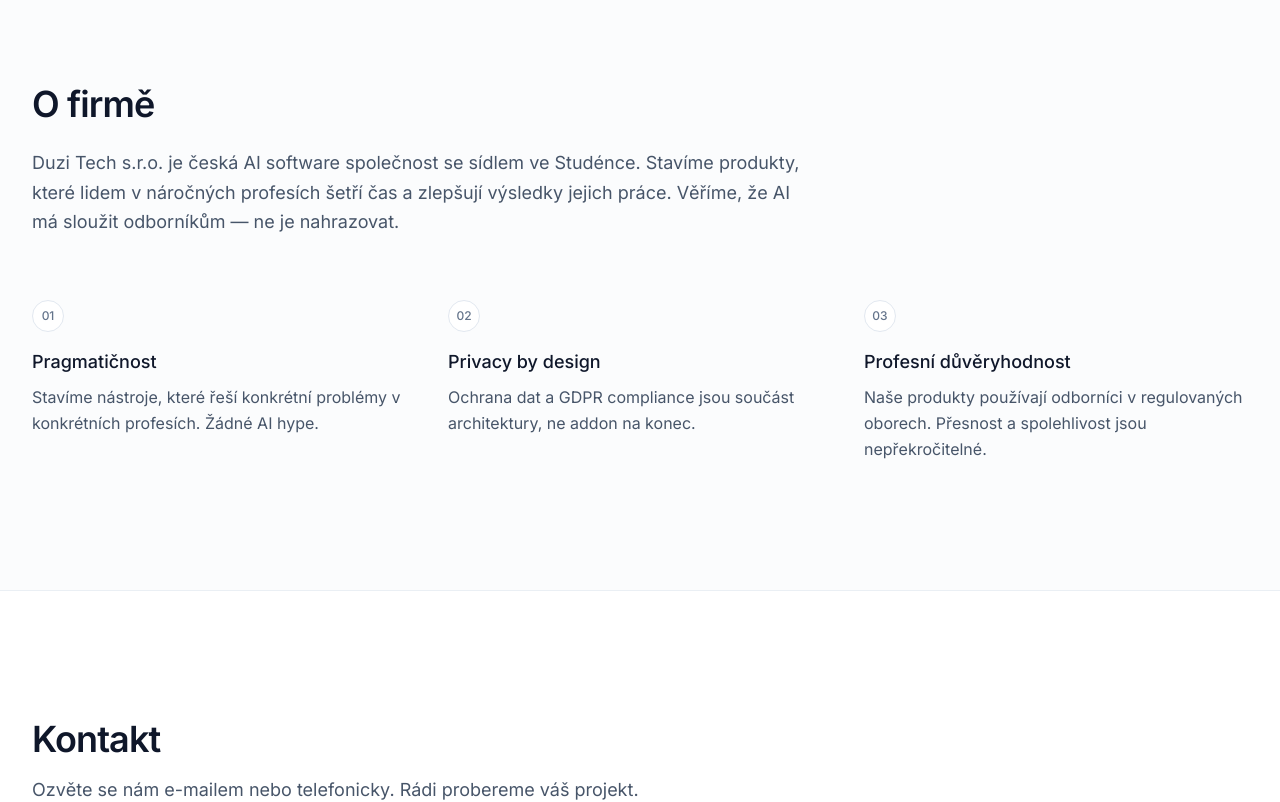
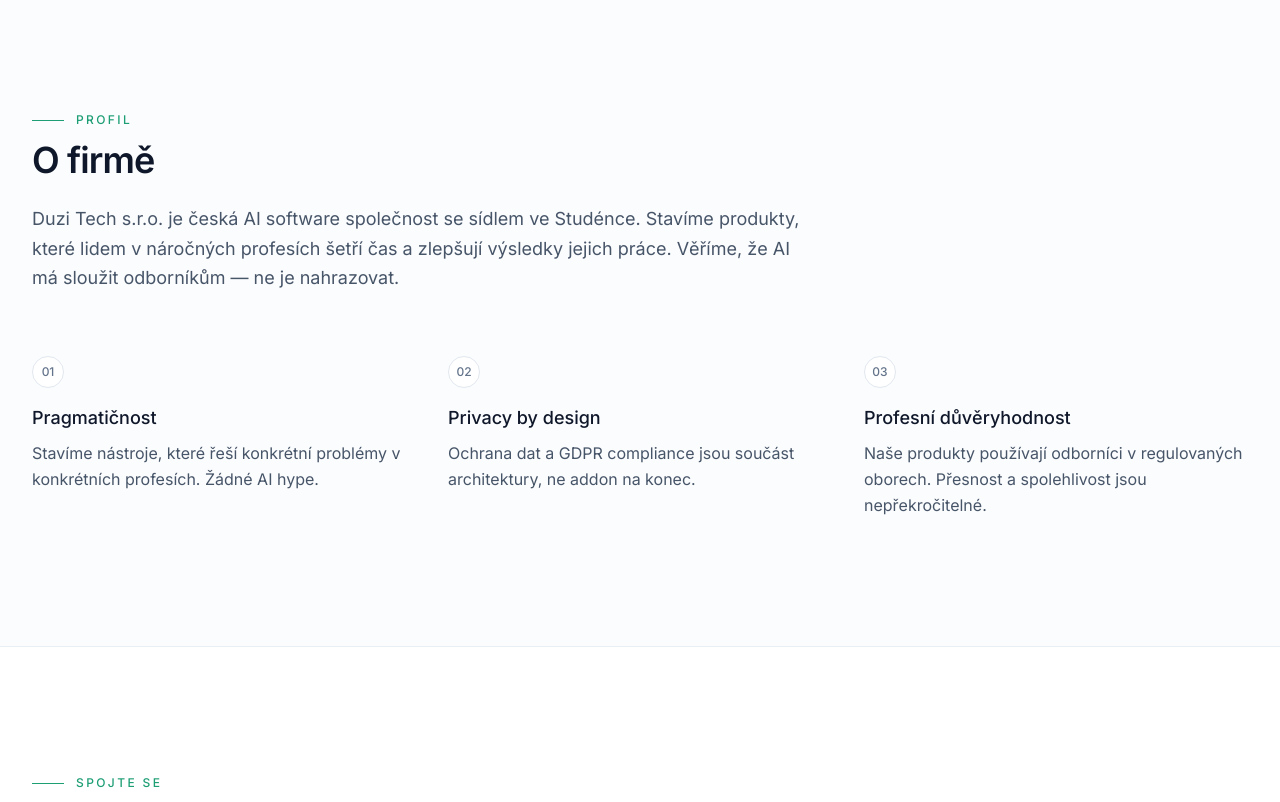
Before and after one commit to duzidavid/duzi-tech, a Next.js app: page / in a window 1280 px wide. Shown: the part 1540-2342 px from the top of the page. Built offline with nearby package versions, Linux system fonts and the light colour scheme.

Commit message:
feat: section eyebrows with accent dash
Shared SectionEyebrow component (8px brand dash + uppercase label)
applied to all three section headings: SLUŽBY (Co děláme), PROFIL
(O firmě), SPOJTE SE (Kontakt).

```diff
--- a/components/About.tsx
+++ b/components/About.tsx
@@ -1,4 +1,5 @@
 import { Container } from './Container';
+import { SectionEyebrow } from './SectionEyebrow';
 
 const values = [
   {
@@ -23,6 +24,7 @@
     <section id="o-firme" className="border-t border-slate-200/70 bg-slate-50/50 py-24 sm:py-32">
       <Container>
         <div className="max-w-3xl">
+          <SectionEyebrow>Profil</SectionEyebrow>
           <h2 className="text-3xl font-semibold tracking-tight text-slate-900 sm:text-4xl">
             O firmě
           </h2>
--- a/components/Contact.tsx
+++ b/components/Contact.tsx
@@ -1,4 +1,5 @@
 import { Container } from './Container';
+import { SectionEyebrow } from './SectionEyebrow';
 import { company } from '@/lib/company';
 
 export function Contact() {
@@ -6,6 +7,7 @@
     <section id="kontakt" className="border-t border-slate-200/70 py-24 sm:py-32">
       <Container>
         <div className="max-w-2xl">
+          <SectionEyebrow>Spojte se</SectionEyebrow>
           <h2 className="text-3xl font-semibold tracking-tight text-slate-900 sm:text-4xl">
             Kontakt
           </h2>
--- /dev/null
+++ b/components/SectionEyebrow.tsx
@@ -0,0 +1,10 @@
+export function SectionEyebrow({ children }: { children: string }) {
+  return (
+    <div className="mb-3 flex items-center gap-3">
+      <span aria-hidden="true" className="h-px w-8 bg-brand" />
+      <span className="text-xs font-medium uppercase tracking-[0.2em] text-brand">
+        {children}
+      </span>
+    </div>
+  );
+}
--- a/components/Services.tsx
+++ b/components/Services.tsx
@@ -1,4 +1,5 @@
 import { Container } from './Container';
+import { SectionEyebrow } from './SectionEyebrow';
 import { ServiceCard } from './ServiceCard';
 
 const iconCode = (
@@ -74,6 +75,7 @@
     <section id="sluzby" className="border-t border-slate-200/70 py-24 sm:py-32">
       <Container>
         <div className="max-w-2xl">
+          <SectionEyebrow>Služby</SectionEyebrow>
           <h2 className="text-3xl font-semibold tracking-tight text-slate-900 sm:text-4xl">
             Co děláme
           </h2>
```
